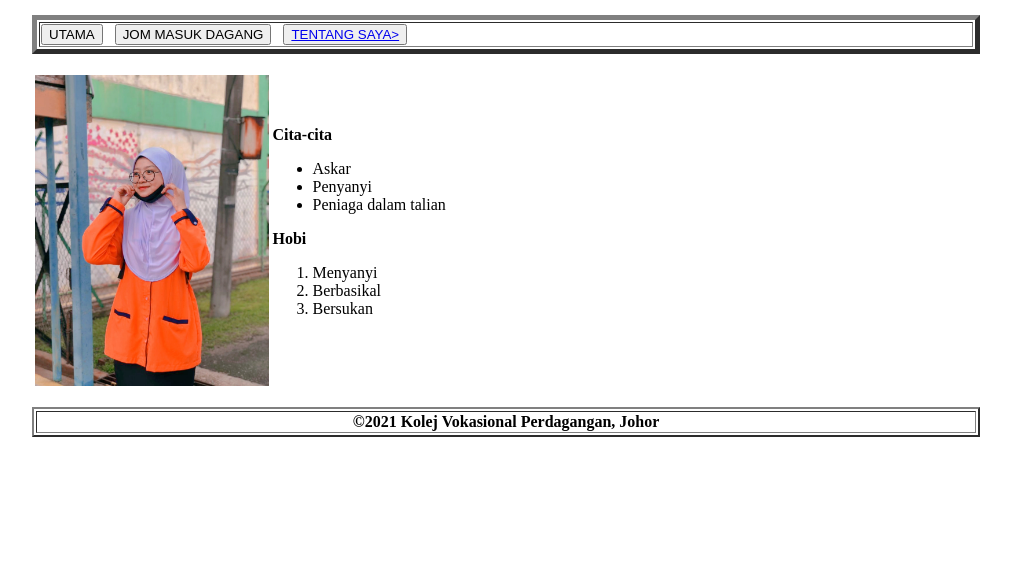
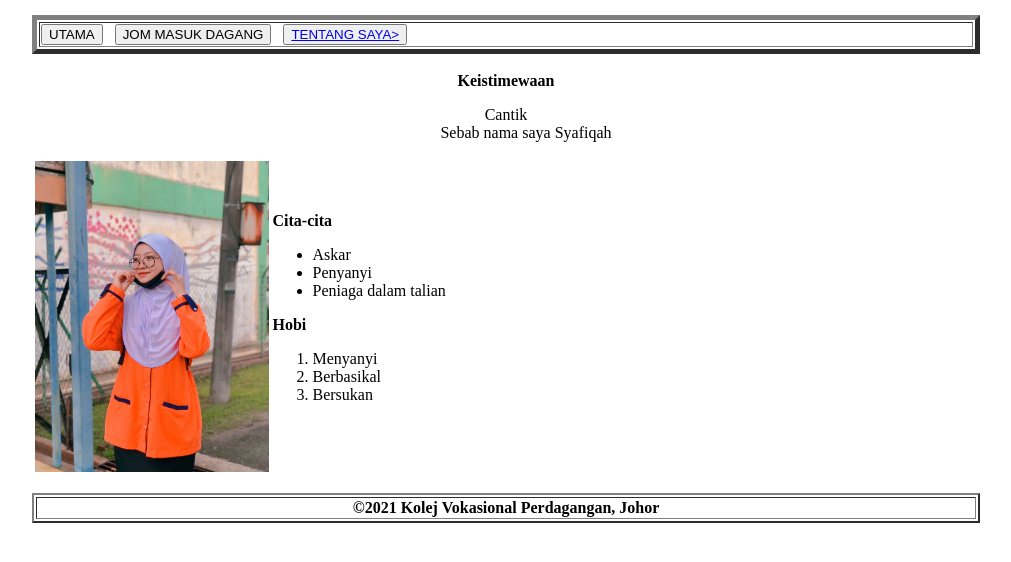
Before and after one commit to nursyafiqah383/KPD1023-myfirstweb, a plain HTML site: page tentangsaya.html in a window 1280 px wide. Shown: the part 188-750 px from the top of the page, without its empty margins (134-1145 px from the left). Drawn offline with Linux system fonts and the light colour scheme.

Commit message:
Update tentangsaya.html

```diff
--- a/tentangsaya.html
+++ b/tentangsaya.html
@@ -85,6 +85,14 @@
                 <li>Berbasikal</li>
                 <li>Bersukan</li>
               </ol>
+              </td>
+
+
+             <b>Keistimewaan</b>
+             <dl>
+               <dt>Cantik</dt>
+               <dd>Sebab nama saya Syafiqah</dd>
+             </dl>
           </tr>
 
         </table>
```
